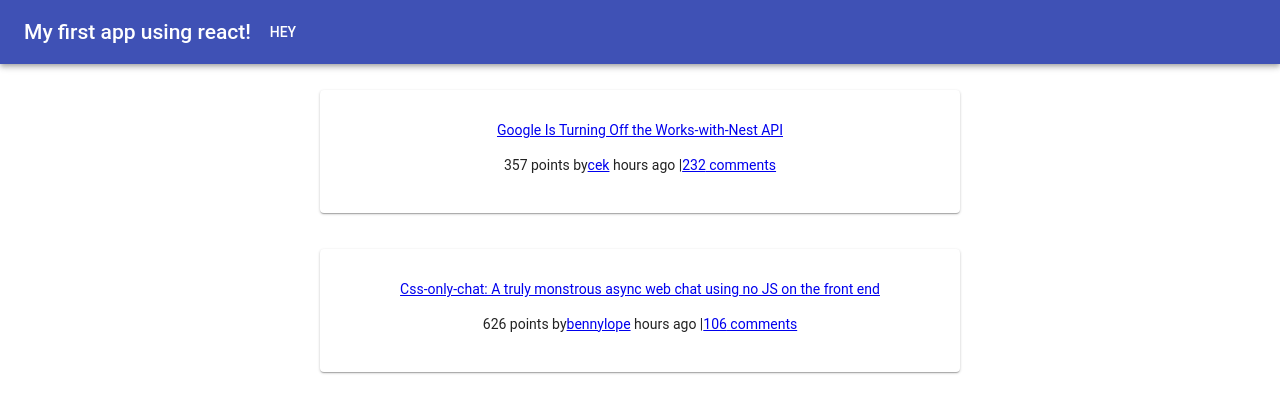
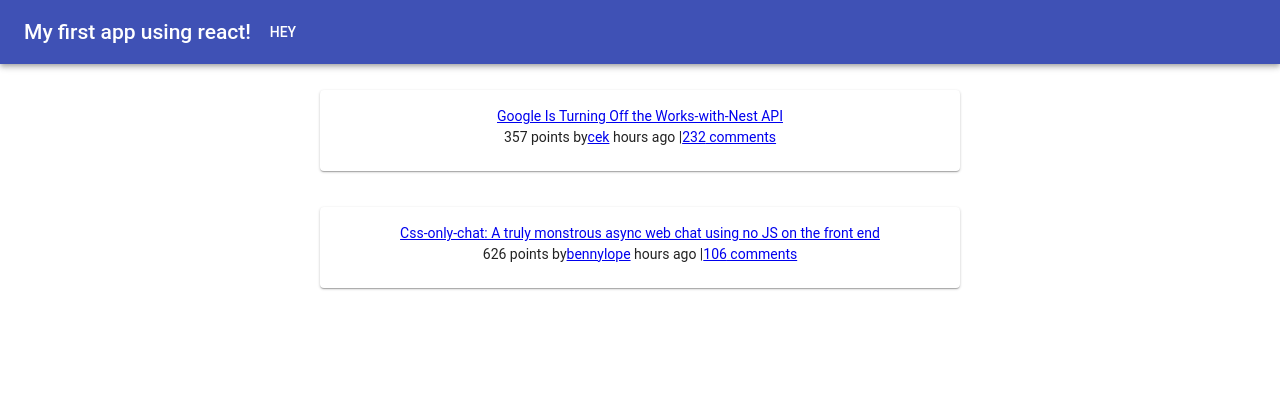
Before and after one commit to vinliao/shitty-hn-clone-react, a React (Create React App) app: page / in a window 1280 px wide. Shown: the top 412 px of the page. Built offline with nearby package versions, Linux system fonts and the light colour scheme.

Commit message:
render list dynamically

```diff
--- a/src/App.js
+++ b/src/App.js
@@ -4,9 +4,13 @@ import NavBar from './NavBar'
 import Card from './Post/Card'
 
 class App extends Component{
+
+  // you can "create" the list here and then pass it to the state
+
   state = {
     // this can be looped!
     post: [{
+      post_id: 19854381,
       title: 'Google Is Turning Off the Works-with-Nest API',
       article_link: 'https://nest.com/whats-happening/',
       hn_link: 'https://news.ycombinator.com/item?id=19854381',
@@ -15,6 +19,7 @@ class App extends Component{
       points: 357,
       comments: 232,
     }, {
+      post_id: 19852105,
       title: 'Css-only-chat: A truly monstrous async web chat using no JS on the front end',
       article_link: 'https://github.com/kkuchta/css-only-chat',
       hn_link: 'https://news.ycombinator.com/item?id=19852105',
@@ -22,34 +27,42 @@ class App extends Component{
       author_link: 'https://news.ycombinator.com/user?id=bennylope',
       points: 626,
       comments: 106,
-    }]
-  }
-
-  addState = () => {
-    //add the state here, so it can be looped!
+    }],
+    done_loading: true,
   }
 
   render(){
+
+    let card_list = null;
+
+    // dynamically load the post state
+    card_list = (
+      <div>
+        {this.state.post.map(one_post => {
+        // what you wanna do with each post
+        return <Card title={one_post.title}
+          article_link={one_post.article_link}
+          hn_link={one_post.hn_link}
+          author_name={one_post.author_name}
+          author_link={one_post.author_link}
+          points={one_post.points}
+          comments={one_post.comments}
+          key={one_post.post_id}/>
+        })}
+      </div>
+
+      // this div is equivalent to
+      // <div>
+      //   <Card props="whatever/>
+      //   <Card props="whatever/>
+      // </div>
+
+    )
+
     return(
       <div className="App">
         <NavBar />
-
-        {/* this can be looped! */}
-        <Card title={this.state.post[0].title}
-          article_link={this.state.post[0].article_link}
-          hn_link={this.state.post[0].hn_link}
-          author_name={this.state.post[0].author_name}
-          author_link={this.state.post[0].author_link}
-          points={this.state.post[0].points}
-          comments={this.state.post[0].comments}/>
-
-        <Card title={this.state.post[1].title}
-          article_link={this.state.post[1].article_link}
-          hn_link={this.state.post[1].hn_link}
-          author_name={this.state.post[1].author_name}
-          author_link={this.state.post[1].author_link}
-          points={this.state.post[1].points}
-          comments={this.state.post[1].comments}/>
+        {card_list}
       </div>
     )
   }
--- a/src/Post/Card.js
+++ b/src/Post/Card.js
@@ -15,11 +15,10 @@ const postCard = (props) => {
         <CardContent>
           <Typography>
             <a href={props.article_link}>
-              <p>{props.title}</p>
+              {props.title}
             </a>
           </Typography>
           <Typography>
-            <p>
             {props.points} points by
             <a href={props.author_link}>
               {props.author_name}
@@ -28,7 +27,6 @@ const postCard = (props) => {
             <a href={props.hn_link}>
               {props.comments} comments
             </a>
-            </p>
           </Typography>
         </CardContent>
       </Card>
```
Lines whose indentation alone changed are shown as unchanged.
